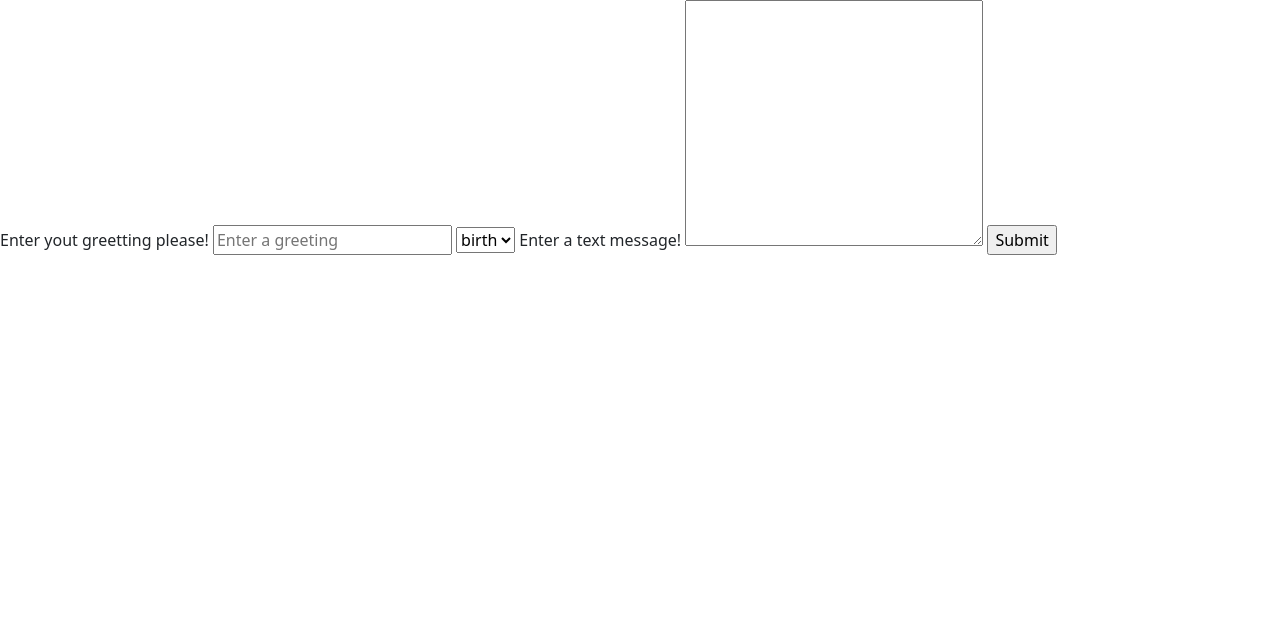
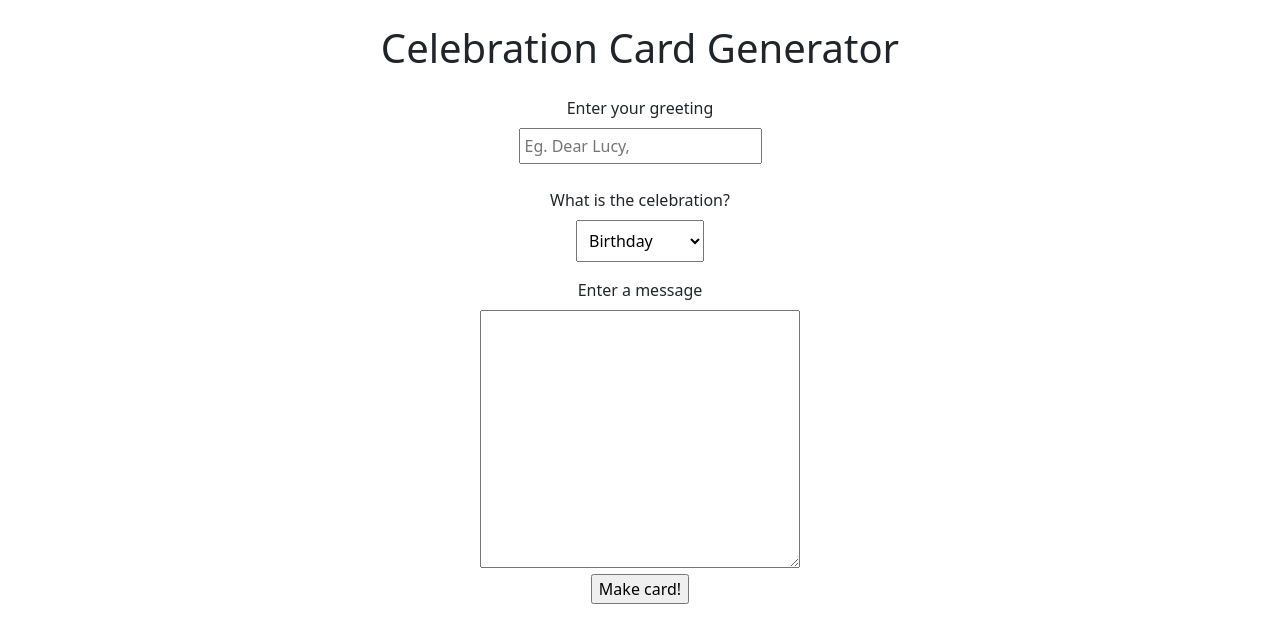
Before and after one commit to EmilyKral/Greeting_card, a website with bundled scripts: page index.html in a window 1280 px wide. Built offline with nearby package versions, Linux system fonts and the light colour scheme.

Commit message:
adding styling

```diff
--- a/bundle.js
+++ b/bundle.js
@@ -1,42 +1,38 @@
 (function(){function r(e,n,t){function o(i,f){if(!n[i]){if(!e[i]){var c="function"==typeof require&&require;if(!f&&c)return c(i,!0);if(u)return u(i,!0);var a=new Error("Cannot find module '"+i+"'");throw a.code="MODULE_NOT_FOUND",a}var p=n[i]={exports:{}};e[i][0].call(p.exports,function(r){var n=e[i][1][r];return o(n||r)},p,p.exports,r,e,n,t)}return n[i].exports}for(var u="function"==typeof require&&require,i=0;i<t.length;i++)o(t[i]);return o}return r})()({1:[function(require,module,exports){
-function handleFormSubmit(e){
-    e.preventDefault();
-    const greeting = document.querySelector('#greeting').value
-    const msg = document.querySelector('#msg').value;
-    const celebration = document.querySelector('#browsers').value;
+function handleFormSubmit(e) {
+	e.preventDefault();
+	const greeting = document.querySelector("#greeting").value;
+	const msg = document.querySelector("#msg").value;
+	const celebration = document.querySelector("#celebration").value;
 
-
-    makeCard(greeting, celebration, msg);
-
-    //console.log(greeting.value, celebration.value, msg.value);
-    //make functions that populates the card
+	makeCard(greeting, celebration, msg);
 }
 
-function makeCard(greeting,celebration, msg){
+function makeCard(greeting, celebration, msg) {
+	document.querySelector("#celeb").textContent = `It's your ${celebration}!!`;
+	document.querySelector("#card_title").textContent = greeting;
+	document.querySelector("#card_msg").textContent = msg;
 
-    document.querySelector('#celeb').textContent = celebration;
-    document.querySelector('#card_title').textContent = greeting;
-    document.querySelector('#card_msg').textContent = msg;
-    document.querySelector('.card').style.display = 'block';
-    document.querySelector('#my-form').style.display = 'none';
-    document.querySelector('#back').style.display = 'block';
-
+	document.querySelector(".card").style.display = "block";
+	document.querySelector("#my-form").style.display = "none";
+	document.querySelector("#back").style.display = "block";
 }
 
-module.exports = { handleFormSubmit }
+module.exports = { handleFormSubmit };
+
 },{}],2:[function(require,module,exports){
-const handlers = require("./handlers")
+const handlers = require("./handlers");
 
-function init(){
-    let form = document.querySelector('#my-form')
-    form.addEventListener('submit', handlers.handleFormSubmit);
+function init() {
+	let form = document.querySelector("#my-form");
+	form.addEventListener("submit", handlers.handleFormSubmit);
 
-    let button = document.querySelector('#back');
-    button.addEventListener('click', e=>{
-        location.reload()
-    });
+	let button = document.querySelector("#back");
+	button.addEventListener("click", e => {
+		location.reload();
+	});
 }
 
 init();
-console.log('Hello')
+
 },{"./handlers":1}]},{},[2]);
--- a/index.html
+++ b/index.html
@@ -11,25 +11,35 @@
     <link rel="stylesheet" href="./static/css/style.css">
 </head>
 <body>
+    <h1 class="text-center mt-4">Celebration Card Generator</h1>
     <form action="" id="my-form">
-        <label for="greeting">Enter yout greetting please!</label>
-        <input type="text" id='greeting' placeholder='Enter a greeting'>
-        <select id='browsers'>
-            <option value="Birthday">birth</option>
-            <option value="Wedding">wed</option>
-            <option value="Graduation">grad</option>
-            <option value="Anniversary">ann</option>
+        <label for="greeting" class="text-center w-100 mt-3 mb-2">Enter your greeting</label>
+        <div class="text-center">
+            <input type="text" id='greeting' placeholder='Eg. Dear Lucy,' class="mb-3 p-1">
+        </div>
+        <label for="celebration" class="text-center w-100 mt-2 mb-2">What is the celebration?</label>
+        <div class="text-center">
+            <select id='celebration' class="p-2 mb-3">
+                <option value="Birthday">Birthday</option>
+                <option value="Wedding">Wedding</option>
+                <option value="Graduation">Graduation</option>
+                <option value="Anniversary">Anniversary</option>
             </select>
-        <label for="msg">Enter a text message!</label>
-        <textarea name="msg" id="msg" cols="30" rows="10"></textarea>
-        <input type="submit">
+        </div>
+        <label for="msg" class="text-center w-100 mb-2">Enter a message</label>
+        <div class="text-center">
+            <textarea name="msg" id="msg" cols="30" rows="10" class="p-2 w-25"></textarea>
+        </div>
+        <div class="text-center">
+            <input type="submit" class="" value="Make card!">
+        </div>
     </form>
 
     <div class='card'>
-        <h1 id='celeb'>Hello</h1>
+        <h1 id='celeb'></h1>
         <div class='card-body'>
-            <h2 class='card-title' id='card_title'>your greeting</h2>
-            <p class="card-body" id='card_msg'>Lorem ipsum dolor, sit amet consectetur adipisicing elit. Obcaecati placeat dolore fugiat alias, sapiente quae molestiae voluptatibus harum, magnam dolorem quam laboriosam? Reprehenderit veniam facilis deserunt ad vel nobis ex.</p>
+            <h2 class='card-title' id='card_title'></h2>
+            <p class="card-body" id='card_msg'></p>
         </div>
     </div>
     <button id='back'>Go Back!</button>
--- a/package.json
+++ b/package.json
@@ -6,10 +6,12 @@
   "scripts": {
     "test": "jest --watchALL",
     "dev": "concurrently \"watchify ./static/js/index.js -o bundle.js\" \"python -m http.server\""
-},
+  },
   "author": "",
   "license": "ISC",
   "devDependencies": {
-    "jest": "^27.3.1"
+    "concurrently": "^6.4.0",
+    "jest": "^27.3.1",
+    "watchify": "^4.0.0"
   }
 }
--- a/static/css/style.css
+++ b/static/css/style.css
@@ -1,7 +1,7 @@
 .card {
-  display: none;
+	display: none;
 }
 
 #back {
-  display: none;
+	display: none;
 }
```
Also changed, not shown: static/js/handlers.js (+14 -19 lines), static/js/index.js (+8 -9 lines), 1 other file.
